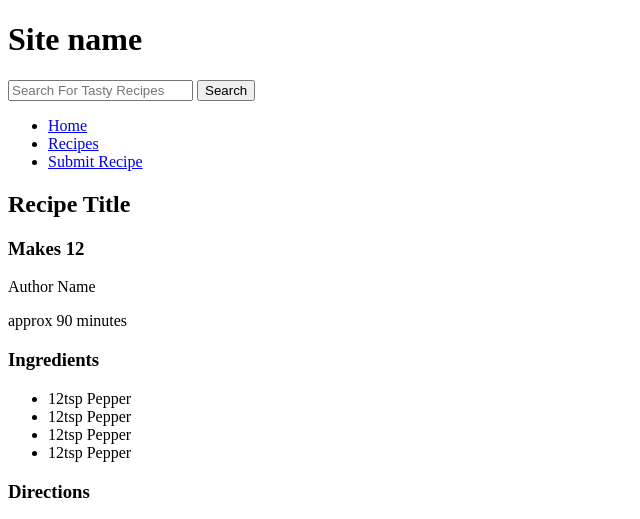
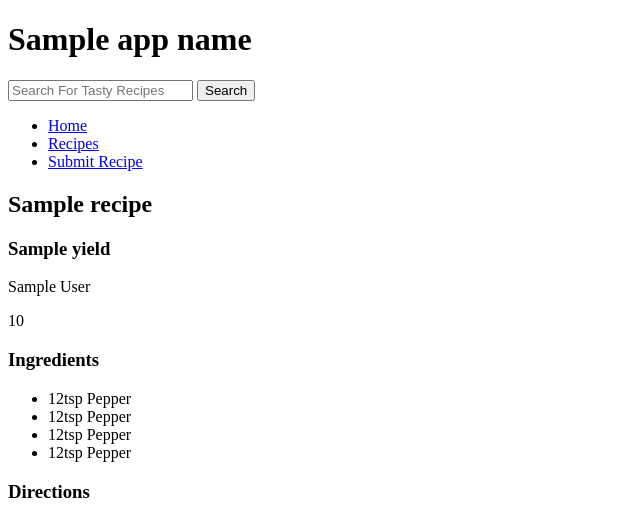
Before and after one commit to lhanson/tomcookery, a Django app: template app/templates/recipe.html in a window 1280 px wide. Shown: the top 519 px of the page, without its empty margins (0-640 px from the left). Run offline with Django 3.2, Linux system fonts and the light colour scheme; the template is opened without the code that fills it: most values are stand-ins (such as "Sample title", 1, 10 or a date in 2020); some libraries are stand-ins or nearby versions.

```diff
--- a/app/templates/base.html
+++ b/app/templates/base.html
@@ -24,7 +24,7 @@
     	</nav>
 <!--End Nav template-->
         <!--Start Article-->
-        {% block recipe %}{% endblock %}
+        {% block article %}{% endblock %}
         <!--End Article Template-->
  <!--Right Column Article Template-->
     	<aside>
--- a/app/templates/recipe.html
+++ b/app/templates/recipe.html
@@ -1,37 +1,11 @@
-<!--Start top template-->
-<!DOCTYPE html>
-<html>
-  <head>
-    <title>Site Name - Recipe Name</title>
-  </head>
-  <body>
-<!--End top template-->
-<!--Start Header template-->
-      <div id="wrapper">
-    	<header>
-    		<h1>Site name</h1>
-	    	<form>
-			  <input name="search" type="search" placeholder="Search For Tasty Recipes">
-			  <input type="submit" value="Search">
-			</form>
-    	</header>
-<!--End Header template-->
-
-<!--Start Nav template-->
-  		<nav>
-    	  <ul>
-		    <li><a href="/" title="Home">Home</a></li>
-		    <li><a href="/recipes" title="Recipes" id="current">Recipes</a></li>
-		    <li><a href="/submit" title="submit recipes">Submit Recipe</a></li>
-		  </ul>
-    	</nav>
-<!--End Nav template-->
-<!--Start Article-->
+{% extends "base.html" %}
+{% block title %}{{ block.super }} - {{ name }}{% endblock %}
+{% block article %}
 <article class="hrecipe">
-    		<h1 class="fn">Recipe Title</h1>
-    		<h3 class="yield">Makes 12</h3>
-    		<p class="author">Author Name</p>
-    		<p class="duration"><span class="value-title" title="PT1H30M"> </span>approx 90 minutes</p>
+    <h1 class="fn">{{ recipe.name }}</h1>
+    {% if recipe.yield %}<h3 class="yield">{{ recipe.yield }}</h3>{% endif %}
+    {% if recipe.author %}<p class="author">{{ recipe.author }}</p>{% endif %}
+    {% if recipe.duration %}<p class="duration"><span class="value-title" title="PT1H30M"> </span>{{ recipe.duration }}</p>{% endif %}
     <section id="ingredients">
         <h1>Ingredients</h1>
         <ul>
@@ -67,95 +41,4 @@
         </article>
     </section>
 </article>
- <!--End Article Template-->
- <!--Right Column Article Template-->
-    	<aside>
-    		<section id="login">
-    		<a href="/profiles/register">Register</a>
-    		<form>
-    			<input name="username" autofocus placeholder="User Name">
-    			<input name="password" type="password">
-    			<input type="submit" value="Login">
-    		</form>
-    		</section>
-    		<section id="profile">
-    			<img src="" id="avatar" />
-    			<h1>Hello, User Name</h1>
-    			<a href="/profile/username" title="profile">Profile</a>
-    			<a href="/profile/shopping-list" title="shopping list">Shopping List</a>
-    			<a href="/profile/saved-recipes" title="your favorite recipes">Your Favorite Recipes</a>
-    			<section id="friends">
-    				<h1>Your Favorite Chefs</h1>
-    				<ul>
-    					<li><a href="/profile/username/wall" title="user name"><img src="" alt="user name" /></a></li>
-    					<li><a href="/profile/username/wall" title="user name"><img src="" alt="user name" /></a></li>
-    					<li><a href="/profile/username/wall" title="user name"><img src="" alt="user name" /></a></li>
-    					<li><a href="/profile/username/wall" title="user name"><img src="" alt="user name" /></a></li>
-    					<li><a href="/profile/username/wall" title="user name"><img src="" alt="user name" /></a></li>
-    					<li><a href="/profile/username/wall" title="user name"><img src="" alt="user name" /></a></li>
-    					<li><a href="/profile/username/wall" title="user name"><img src="" alt="user name" /></a></li>
-    					<li><a href="/profile/username/wall" title="user name"><img src="" alt="user name" /></a></li>
-    				</ul>
-    				<a href="/profile/username/friends" title="all friends">See all</a>
-    			</section>
-    		</section>
-    		<section id="most-pop" class="list-mod">
-    			<h1><a href="/recipes/most-popular">Most Popular ##Section-Title Recipes</a></h1>
-    			<ol>
-    				<li><a href="/recipe/section/recipe-name" title="Recipe Name">This is making me hungry</a></li>
-    				<li><a href="/recipe/section/recipe-name" title="Recipe Name">Salsa</a></li>
-    				<li><a href="/recipe/section/recipe-name" title="Recipe Name">Burritos</a></li>
-    				<li><a href="/recipe/section/recipe-name" title="Recipe Name">Enchilada</a></li>
-    			</ol>
-    			<a href="/recipes/most-popular">More Recipes</a>
-    		</section>
-    		<section id="tags" class="list-mod">
-    			<h1>Recipe Tags</h1>
-    			<ul>
-    				<li class="tag"><a href="/search?tag=tag-name" title="Tag Name">Tasty</a></li>
-    				<li class="tag"><a href="/search?tag=tag-name" title="Tag Name">Quick</a></li>
-    				<li class="tag"><a href="/search?tag=tag-name" title="Tag Name">Wonderful</a></li>
-    				<li class="tag"><a href="/search?tag=tag-name" title="Tag Name">Curry</a></li>
-    			</ul>
-    		</section>
-    		<section id="recipe-submitors" class="list-mod">
-    			<h1><a href="/profiles/submitorsname/recipes">Other Recipes By ##Submitors-Name</a></h1>
-    			<ul>
-    				<li><a href="/recipe/section/recipe-name" title="Recipe Name">Really good food</a></li>
-    				<li><a href="/recipe/section/recipe-name" title="Recipe Name">Food</a></li>
-    				<li><a href="/recipe/section/recipe-name" title="Recipe Name">Pizza?</a></li>
-    				<li><a href="/recipe/section/recipe-name" title="Recipe Name">Lasagna</a></li>
-    			</ul>
-    			<a href="/profiles/submitorsname/recipes">More Recipes</a>
-    		</section>
-    		<section id="recipe-submitors" class="list-mod">
-    			<h1><a href="/profiles/top-submitors">Top ##Section-Title Recipe Submitors</a></h1>
-    			<ul>
-    				<li><a href="/profile/username/wall" title="user name">King Shit</a></li>
-    				<li><a href="/profile/username/wall" title="user name">Ninja Bear</a></li>
-    				<li><a href="/profile/username/wall" title="user name">Freedom Justice</a></li>
-    				<li><a href="/profile/username/wall" title="user name">Jesus Saves</a></li>
-    			</ul>
-    			<a href="/profiles/top-submitors">More Submitors</a>
-    		</section>
-
-    	</aside>
-<!--End Right Column Article Template-->
-<!--Start Footer Template-->
-    	<footer>
-	    	<nav>
-	    	  <ul>
-			    <li><a href="/">Home</a></li>
-			    <li><a href="/recipes">Recipes</a></li>
-			    <li><a href="/submit">Submit Recipe</a></li>
-			  </ul>
-	    	</nav>
-    	</footer>
-    </div>
-<!--End Footer Template-->
-<!--Bottom Template--->
-    <script src="http://ajax.googleapis.com/ajax/libs/jquery/1.4.2/jquery.min.js" type="text/javascript"></script>
-
-  </body>
-</html>
-<!--End Bottom Template-->
+{% endblock article %}
```
Also changed, not shown: app/templates/recipes.html (added, +16 -0 lines), app/views.py (+13 -8 lines). Lines whose indentation alone changed are shown as unchanged.
